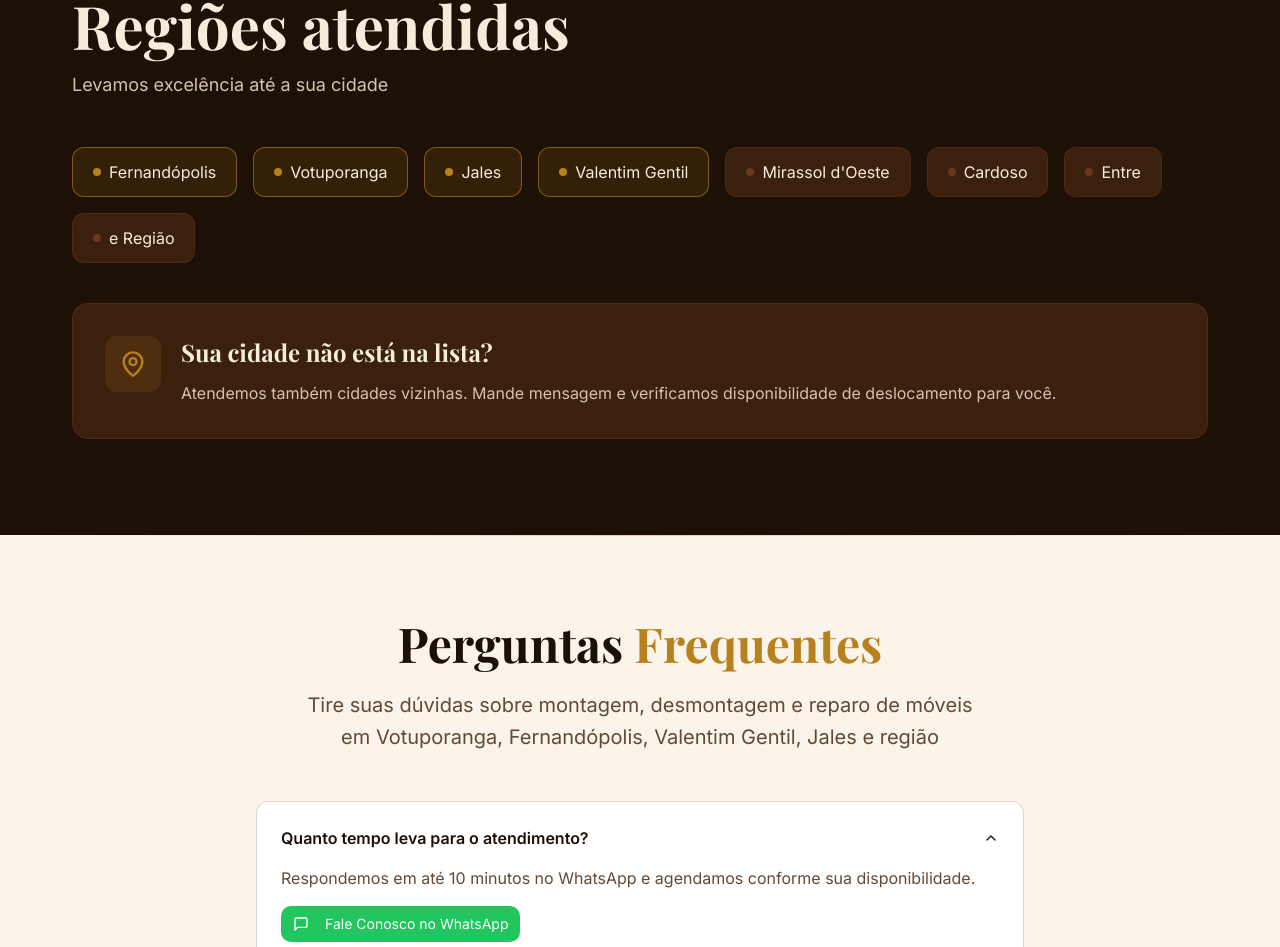
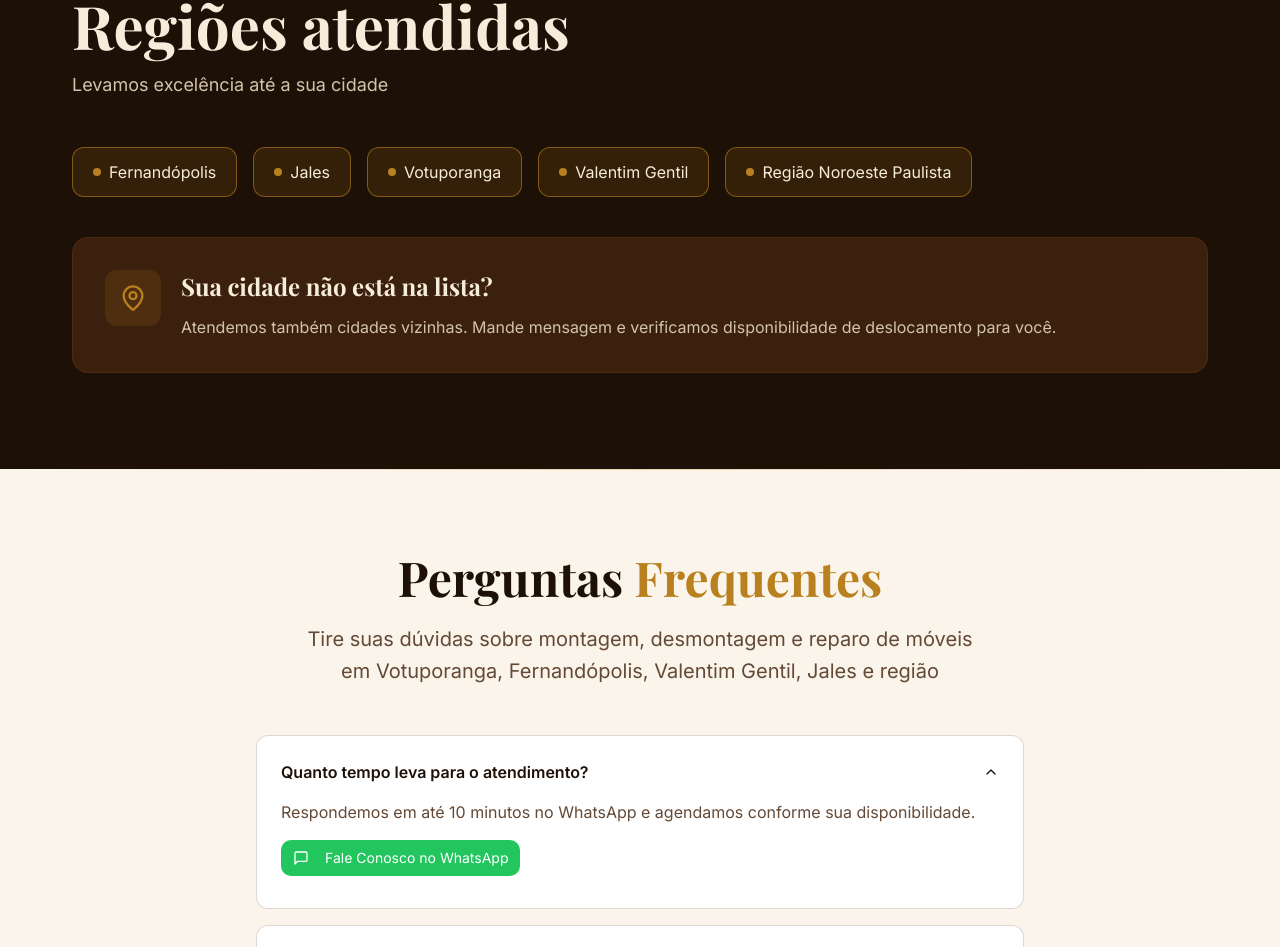
Before and after one commit to franciscoalerson501-cloud/Montador-de-Moveis-Profissional-, a React (Vite) app: page / in a window 1280 px wide. Shown: the part 5917-6864 px from the top of the page. Built offline with nearby package versions, Linux system fonts and the light colour scheme.

Commit message:
Reorder and update regions in RegionsCoverageSection

```diff
--- a/src/components/RegionsCoverageSection.tsx
+++ b/src/components/RegionsCoverageSection.tsx
@@ -2,13 +2,10 @@ import { MapPin } from 'lucide-react';
 
 const regions = [
   { name: 'Fernandópolis', highlight: true },
+  { name: 'Jales', highlight: true },
   { name: 'Votuporanga', highlight: true },
-  { name: 'Jales', highlight: true },
   { name: 'Valentim Gentil', highlight: true },
-  { name: "Mirassol d'Oeste", highlight: false },
-  { name: 'Cardoso', highlight: false },
-  { name: 'Entre', highlight: false },
-  { name: 'e Região', highlight: false },
+  { name: 'Região Noroeste Paulista', highlight: true },
 ];
 
 const RegionsCoverageSection = () => {
```
